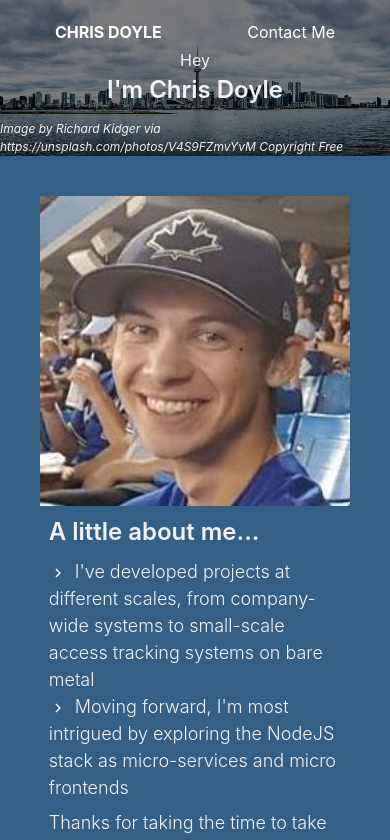
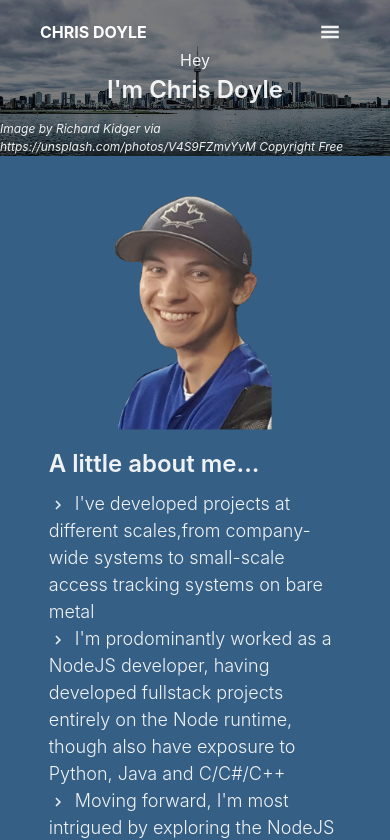
Before and after one commit to ChrisElyod/chriselyod-nextjs-portfolio, a Next.js app: page / in a window 390 px wide. Shown: the top 840 px of the page. Built offline with nearby package versions, Linux system fonts and the light colour scheme.

Commit message:
updated responsive styles, image in about me and added socials buttons to header

```diff
--- a/src/components/AboutMeCard.tsx
+++ b/src/components/AboutMeCard.tsx
@@ -7,11 +7,13 @@ const AboutMeCard:FC = () => {
   return (
     <Box
       display="flex"
-      flexDirection={{ base: 'column', sm: 'column', md: 'column', lg: 'row' }}
+      flexDirection={{ base: 'column', sm: 'column', md: 'row', lg: 'row' }}
       justifyContent={{ base: 'center', sm: 'center', md: 'center', lg: 'space-between' }}
       alignItems="center"
     >
-      <Image src="/images/ChrisDoyle.png" width="400px" height="400px" />
+      <Box w={{ base: 40, md: 80 }}>
+        <Image src="/images/ChrisDoyle.png" width="416px" height="614px" />
+      </Box>
       <Box
         maxW={{ base: '75vw', sm: '75vw', md: '65vw', lg: '30vw' }}
         ml={{ sm: "0", md: "20" }}
@@ -22,12 +24,15 @@ const AboutMeCard:FC = () => {
         display="flex"
         flexDirection="column"
       >
-
         <Text fontWeight="semibold" fontSize="2xl">A little about me...</Text>
         <List mt="2">
           <ListItem>
             <ListIcon as={MdChevronRight}/>
-            I&apos;ve developed projects at different scales, from company-wide systems to small-scale access tracking systems on bare metal
+            I&apos;ve developed projects at different scales,from company-wide systems to small-scale access tracking systems on bare metal
+          </ListItem>
+          <ListItem>
+            <ListIcon as={MdChevronRight}/>
+            I&apos;m prodominantly worked as a NodeJS developer, having developed fullstack projects entirely on the Node runtime, though also have exposure to Python, Java and C/C#/C++
           </ListItem>
           <ListItem>
             <ListIcon as={MdChevronRight}/>
--- a/src/components/DevelopmentProjects.tsx
+++ b/src/components/DevelopmentProjects.tsx
@@ -57,12 +57,13 @@ const DevelopmentProjects: FC = () => {
 
   const personalProjects: Array<ProjectObj> = [
     {
-      description: 'The website you\'re viewing right now! Portfolio website to accompany my resume. First project with front-end written entirely in TypeScript.',
+      description: 'The website you\'re viewing right now! Portfolio website to accompany my resume. First project with front-end written in TypeScript.',
       frameworks: ['Next.JS', 'Chakra UI'],
       languages: ['TypeScript'],
       notes: [
         'Built using Next.js as the development framework to utilize the integrated Server Side Rendering and Static Site generation features',
         'Currently static content within each .tsx component with plans to migrate to a NoSQL database and static site generation for static data',
+        'ChakraUI used as the Front End component / theming library, following provided recommendations for a mobile first design'
       ],
       repo: {
         url: 'https://github.com/ChrisElyod/chriselyod-nextjs-portfolio',
@@ -71,10 +72,10 @@ const DevelopmentProjects: FC = () => {
       name: 'CV / Portfolio',
     },
     {
-      description: 'Application to ingest audio data and transform the audio stream into a viewable tab geared towards guitar and bass.',
+      description: 'Application to ingest audio data and transform it into a viewable tab geared towards guitar and bass.',
       notes: [
         'Use Electron to build cross-platform support',
-        'Use Node Addon API to integrate popular Audio I/O Stream libraries from C, C# or C++ in NodeJS',
+        'Use Node Addon API to integrate popular Audio I/O Stream libraries from C or C++ in NodeJS',
         'Allow for live recording/saving of audio and generated tabs'
       ],
       name: 'TabChart (WIP)',
--- a/src/components/Education.tsx
+++ b/src/components/Education.tsx
@@ -4,7 +4,7 @@ import { Box, Container, Text } from '@chakra-ui/layout';
 const Education: FC = () => {
   return (
     <Box minw="100vw" bg="#eaeaea">
-      <Container py="20" minW="60vw">
+      <Container py="20" minW="75vw">
         <Text fontSize="3xl" mb="4">Education</Text>
         <Box display="flex" justifyContent="space-between" py="8">
           <Box>
--- a/src/components/Header.tsx
+++ b/src/components/Header.tsx
@@ -1,7 +1,19 @@
-import { Box, Text } from '@chakra-ui/react';
 import React, { FC, useEffect, useState } from 'react';
-import { Link as ChakraLink } from '@chakra-ui/react';
+import {
+  Box,
+  Text,
+  Icon,
+  Link as ChakraLink,
+  Menu,
+  MenuButton,
+  MenuList,
+  MenuItem,
+  IconButton
+} from '@chakra-ui/react';
+import { AiOutlineGithub, AiFillLinkedin, AiFillMail } from 'react-icons/ai';
+import { GiHamburgerMenu } from 'react-icons/gi';
 import Link from 'next/link';
+import { GITHUB_URL, LINKEDIN_URL } from '../constants';
 
 const Header: FC = () => {
   const [scrollHeight, setScrollHeight] = useState<number>(0);
@@ -16,7 +28,6 @@ const Header: FC = () => {
         w="container"
         bg='transparent'
         boxShadow={scrollHeight > 0 ? "xl" : ''}
-        mx="15"
         px={{ base: '10', sm: '20', md: '28', lg: '34', xl: '40' }}
         transition="750ms"
         display="flex"
@@ -24,7 +35,35 @@ const Header: FC = () => {
         alignItems="center"
       >
         <Link href="/" ><Text fontWeight="bold" fontSize={{ sm: 'xs', md: 'sm', xl: '2xl' }} cursor="pointer" color={scrollHeight === 0 ? 'white' : 'black'} passHref>CHRIS DOYLE</Text></Link>
-        <Link href="/contact"><Text ml="auto" color={scrollHeight === 0 ? 'white' : 'black'} cursor="pointer" fontSize={{ sm: 'xs', md: 'md', lg: 'xl' }} passHref>Contact Me</Text></Link>
+        <Box ml="auto" display={{ base: "none", sm: "none", md: "none", lg: "flex" }}>
+          <ChakraLink href={GITHUB_URL} isExternal mx="2"><Icon color={scrollHeight > 0 ? "blackAlpha.900" : "whiteAlpha.900"} aria-label="GitHub Account" as={AiOutlineGithub} h={8} w={8} /></ChakraLink>
+          <ChakraLink href={LINKEDIN_URL} isExternal mx="2"><Icon color={scrollHeight > 0 ? "blackAlpha.900" : "whiteAlpha.900"} aria-label="LinkedIn Account" as={AiFillLinkedin} h={8} w={8} /></ChakraLink>
+          <Link href="/contact"><Text ml="2" color={scrollHeight === 0 ? 'white' : 'black'} cursor="pointer" fontSize={{ sm: 'xs', md: 'md', lg: 'xl' }} passHref>Contact Me</Text></Link>
+        </Box>
+        <Box ml="auto"  display={{ base: "initial", lg: "none" }}>
+          <Menu autoSelect={false}>
+            <MenuButton
+              as={IconButton}
+              aria-label="Options"
+              icon={<Icon as={GiHamburgerMenu} w={5} h={5}/>}
+              color={scrollHeight > 0 ? "blackAlpha.900" : "whiteAlpha.900"}
+              variant="ghost"
+            />
+            <MenuList>
+              <MenuItem icon={<Icon as={AiOutlineGithub} w={6} h={6}/>} as={ChakraLink} href={GITHUB_URL} isExternal>
+                GitHub
+              </MenuItem>
+              <MenuItem icon={<Icon as={AiFillLinkedin} w={6} h={6}/>} as={ChakraLink} href={LINKEDIN_URL} isExternal>
+                LinkedIn
+              </MenuItem>
+              <Link href="/contact">
+                <MenuItem icon={<Icon as={AiFillMail} w={6} h={6} />}>
+                  Contact Me
+                </MenuItem>
+              </Link>
+            </MenuList>
+          </Menu>
+        </Box>
       </Box>
     </nav>
   )
--- /dev/null
+++ b/src/constants.js
@@ -0,0 +1,7 @@
+const GITHUB_URL = "https://github.com/ChrisElyod?tab=repositories"
+const LINKEDIN_URL = "https://www.linkedin.com/in/chris-sean-doyle/"
+
+module.exports = {
+  GITHUB_URL,
+  LINKEDIN_URL,
+}
```
Also changed, not shown: public/images/ChrisDoyle.png.
